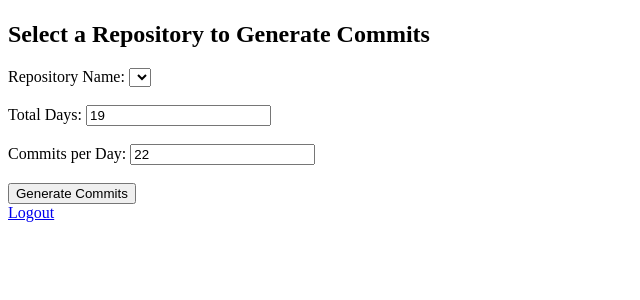
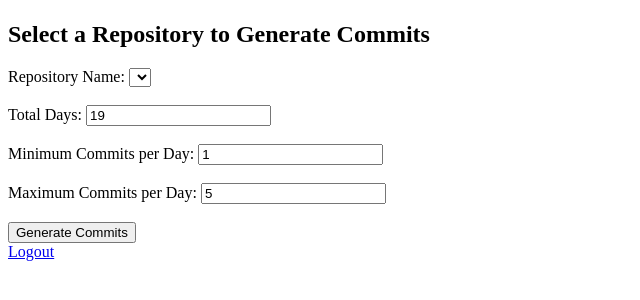
Before and after one commit to anshc022/git-auto, a Flask app: template templates/profile.html in a window 1280 px wide. Shown: the part 131-431 px from the top of the page, without its empty margins (0-640 px from the left). Run offline with Flask 3, Linux system fonts and the light colour scheme; the template is opened without the code that fills it, so the values that code supplies are empty.

Commit message:
commit ke 2

```diff
--- a/app.py
+++ b/app.py
@@ -3,6 +3,7 @@ import datetime
 from flask import Flask, redirect, url_for, session, render_template, request
 from authlib.integrations.flask_client import OAuth
 import subprocess
+import random
 
 # Set environment variables for GitHub OAuth (Replace with your actual values)
 os.environ['GITHUB_CLIENT_ID'] = 'Ov23liy0PPSPZMZYeHN4'
@@ -75,29 +76,44 @@ def generate_commits():
     username = session.get('github_username')
     repo_name = request.form['repo_name']
     total_days = int(request.form['total_days'])
-    commit_frequency = int(request.form['commit_frequency'])
+    min_commits = int(request.form['min_commits'])
+    max_commits = int(request.form['max_commits'])
 
     # Set GitHub repository link
     repo_link = f"https://github.com/{username}/{repo_name}.git"
 
-    # Generate commits logic
+    # Call the generate_commits function
+    result = generate_commits(total_days, min_commits, max_commits, repo_link)
+
+    return result
+
+def generate_commits(total_days, min_commits, max_commits, repo_link):
+    ctr = 2  # Commit counter
     now = datetime.datetime.now()
-    pointer = 0
-    ctr = 1
-    for day in range(total_days, 0, -1):
-        for commit in range(commit_frequency):
-            commit_date = now + datetime.timedelta(days=-pointer)
-            format_date = commit_date.strftime("%Y-%m-%d")
+    pointer = 0  # Days back
 
-            # Generate commit
-            commit_message = f"commit {ctr}: {format_date}"
-            os.system(f"git add .")
-            os.system(f"git commit --date=\"{format_date} 12:15:10\" -m \"{commit_message}\"")
-            print(f"commit {ctr}: {format_date}")
+    # Initialize repository if not already
+    os.system("git init")
+
+    # Loop through each day
+    for _ in range(total_days):
+        commit_frequency = random.randint(min_commits, max_commits)
+        for _ in range(commit_frequency):
+            commit_date = now - datetime.timedelta(days=pointer)
+            formatted_date = commit_date.strftime("%Y-%m-%d")
+
+            # Write a line in commit.txt
+            with open("commit.txt", "a") as f:
+                f.write(f"commit ke {ctr}: {formatted_date}\n")
+
+            # Commit with date
+            os.system("git add .")
+            os.system(f'git commit --date="{formatted_date} 12:15:10" -m "commit ke {ctr}"')
             ctr += 1
-        pointer += 1
 
-    # Push commits to GitHub
+        pointer += 1  # Move to the next day back
+
+    # Push to GitHub
     os.system(f"git remote add origin {repo_link}")
     os.system("git branch -M main")
     os.system("git push -u origin main -f")
--- /dev/null
+++ b/commit.txt
@@ -0,0 +1 @@
+commit ke 2: 2024-11-09
--- a/templates/profile.html
+++ b/templates/profile.html
@@ -25,8 +25,12 @@
         <input type="number" name="total_days" value="19" required>
         <br><br>
 
-        <label for="commit_frequency">Commits per Day:</label>
-        <input type="number" name="commit_frequency" value="22" required>
+        <label for="min_commits">Minimum Commits per Day:</label>
+        <input type="number" name="min_commits" value="1" required>
+        <br><br>
+
+        <label for="max_commits">Maximum Commits per Day:</label>
+        <input type="number" name="max_commits" value="5" required>
         <br><br>
 
         <button type="submit">Generate Commits</button>
```
